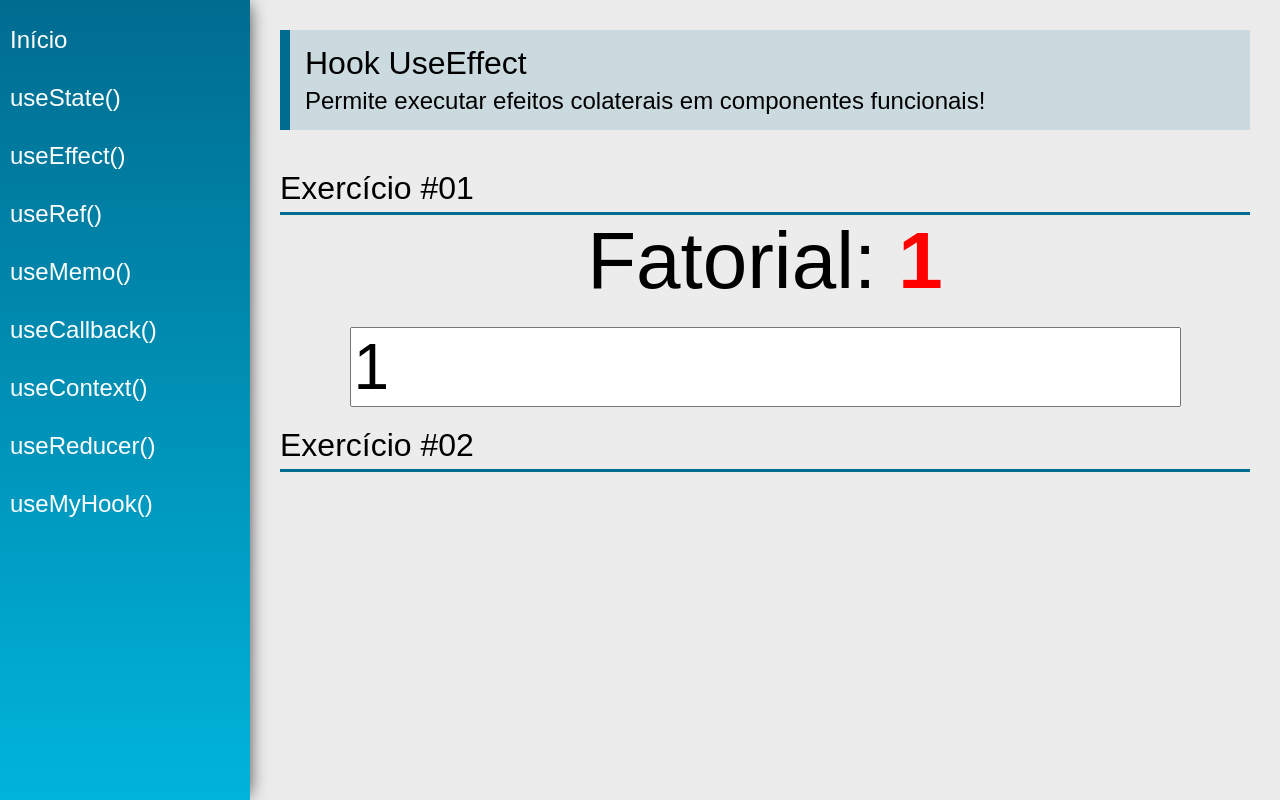
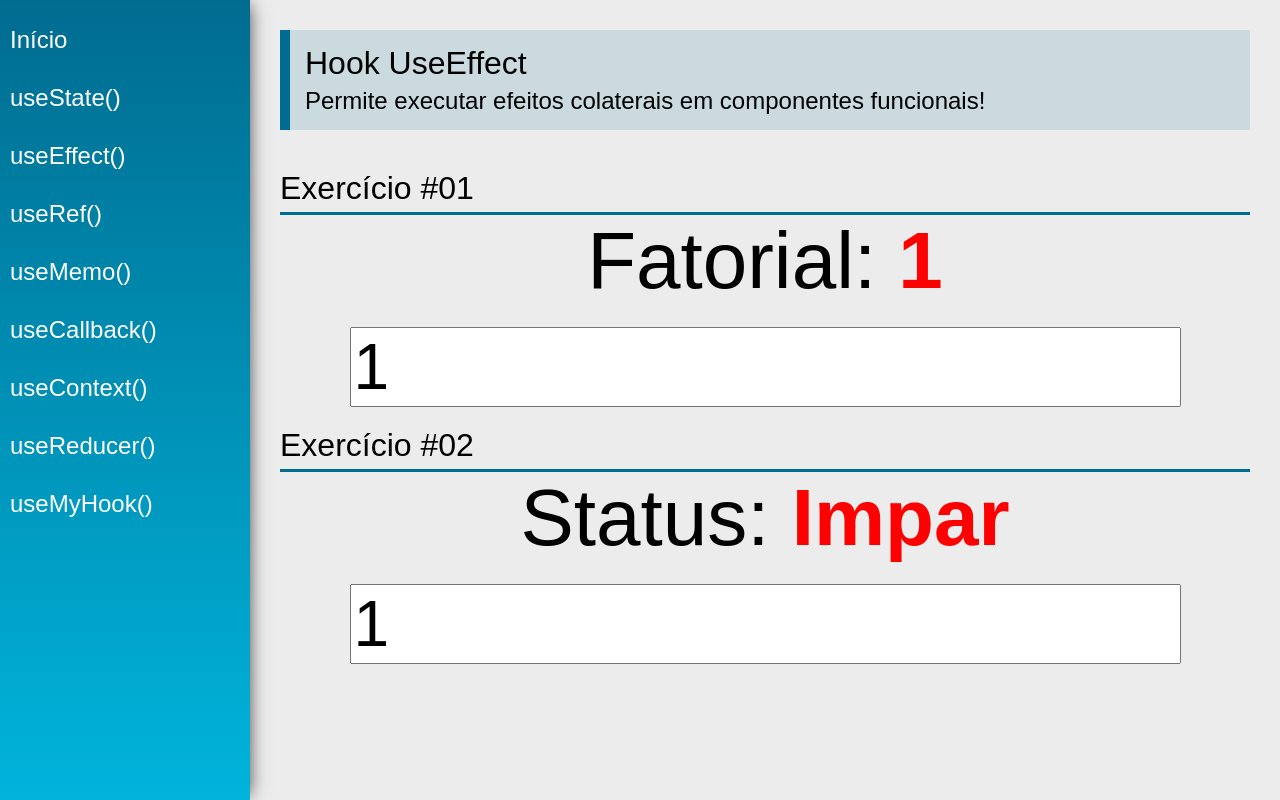
Before and after one commit to GuilCMattos/reactHooks, a React (Create React App) app: page /useEffect in a window 1280 px wide. Built offline with nearby package versions, Linux system fonts and the light colour scheme.

Commit message:
add: useEffect 2

```diff
--- a/src/views/examples/UseEffect.jsx
+++ b/src/views/examples/UseEffect.jsx
@@ -17,7 +17,9 @@ function calcFatorial(num) {
 const UseEffect = (props) => {
 
     const [num, setNum] = useState(1)
+    const [number, setNumber] = useState(1)
     const [fatorial, setFatorial] = useState(1)
+    const [parImpar, setParImpar] = useState('')
 
     useEffect(function() {
         setFatorial(calcFatorial(num))
@@ -28,6 +30,14 @@ const UseEffect = (props) => {
             document.title = 'Eita!!! '
         }
     }, [fatorial])
+
+    useEffect(function() {
+        if(number % 2 === 0) {
+            return setParImpar('Par')
+        } else {
+            return setParImpar('Impar')
+        }
+    }, [number])
 
     return (
         <div className="UseEffect">
@@ -48,7 +58,17 @@ const UseEffect = (props) => {
                 </div>
 
                 <SectionTitle title="Exercício #02"/>
-                <div className="center"></div>
+                <div className="center">
+
+                <div>
+                    <span className="text">Status: </span>
+                    <span className="text red">
+                    {parImpar}
+                    </span>
+                </div>
+                <input type="number" value={number} className="input" onChange={e => setNumber(+e.target.value)} />
+
+                </div>
 
 
         </div>
```
